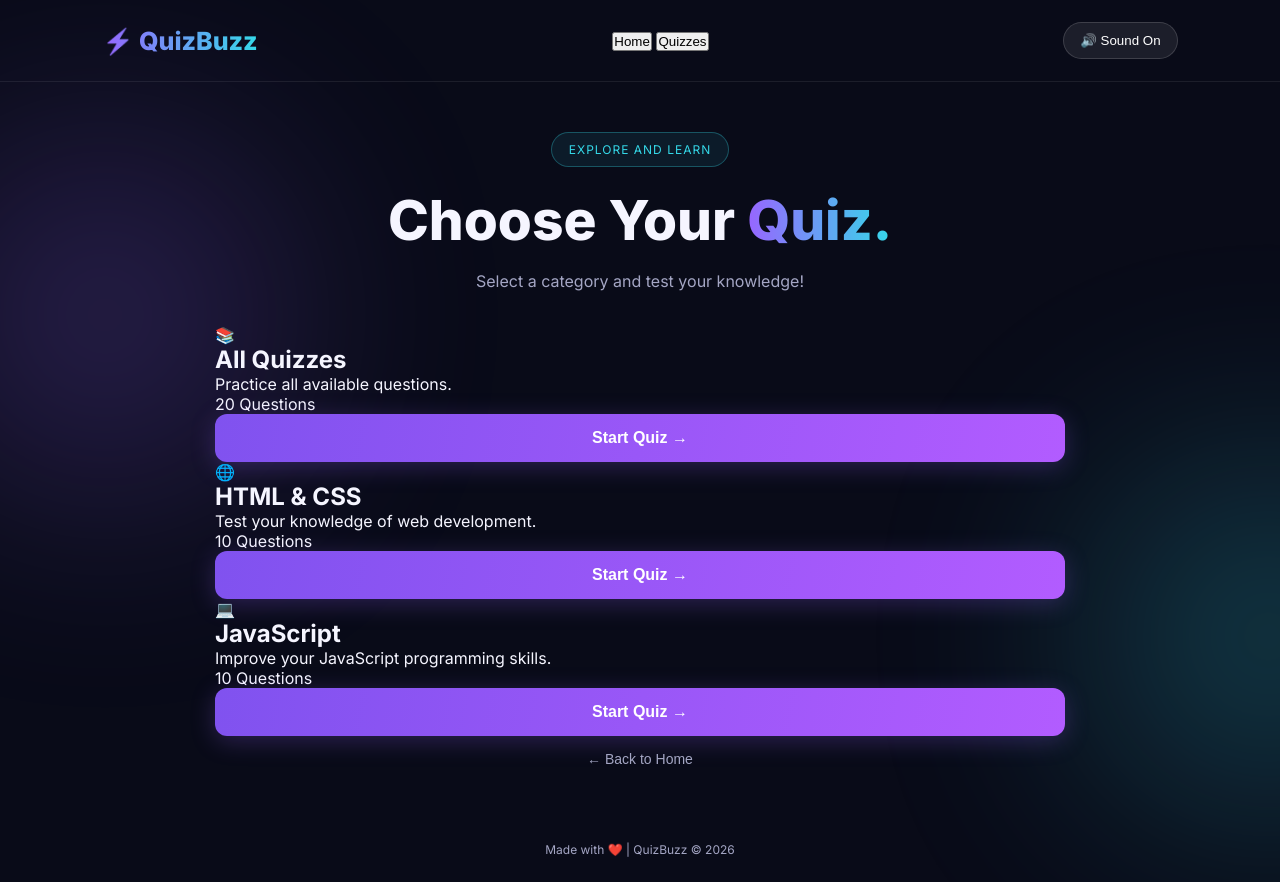
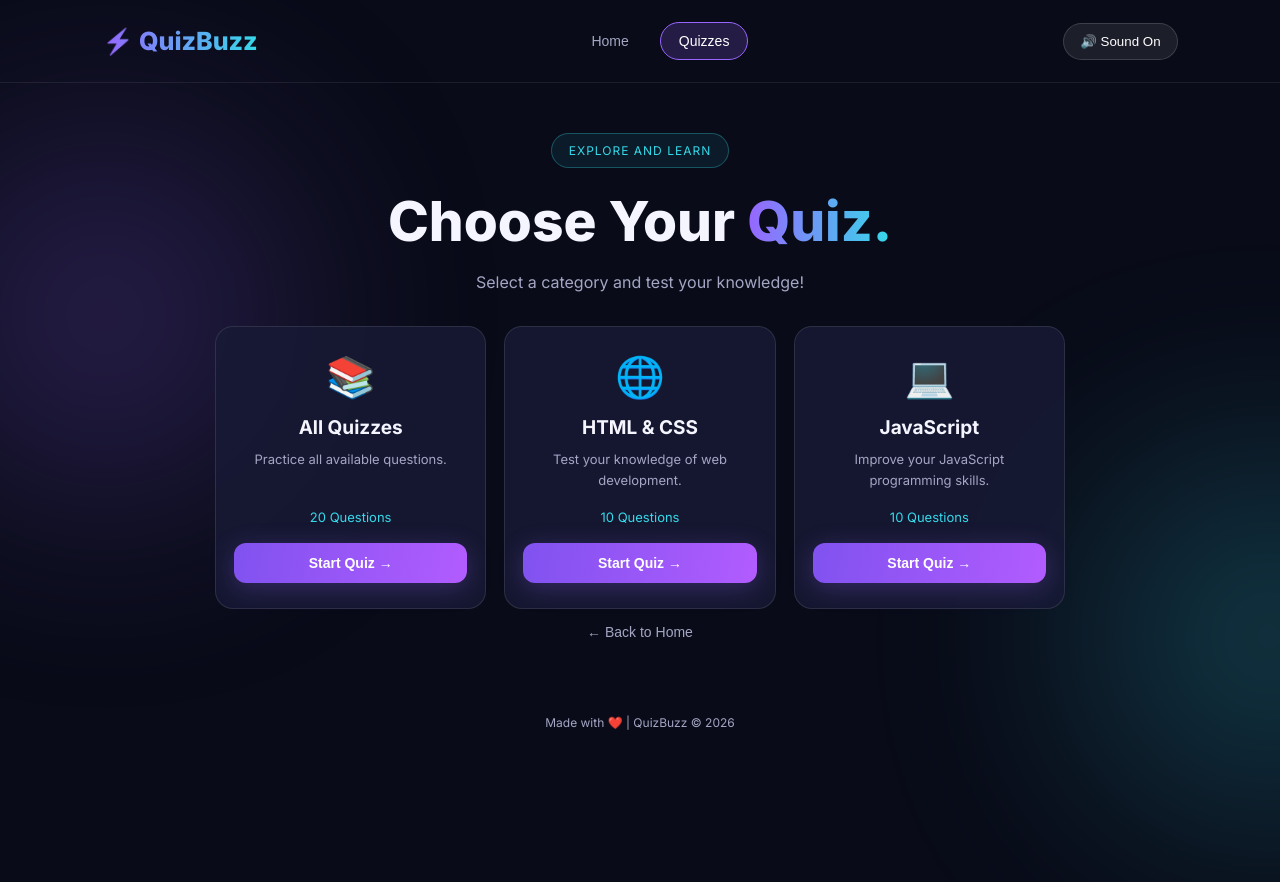
Before and after one commit to ideacatalyst777/QuizBuzz, a plain HTML site: page index.html in a window 1280 px wide. Both pictures are taken after a click on the button "Quizzes". After the commit the page ends 800 px from the top, so only its background shows below. Drawn offline with Linux system fonts and the light colour scheme.

Commit message:
Updated Css

```diff
--- a/style.css
+++ b/style.css
@@ -727,3 +727,109 @@ footer {
         max-width: 700px;
     }
 }
+
+
+.nav-menu {
+    display: flex;
+    gap: 12px;
+    align-items: center;
+}
+
+.nav-btn {
+    padding: 10px 18px;
+    color: var(--muted);
+    background: transparent;
+    border: 1px solid transparent;
+    border-radius: 20px;
+    cursor: pointer;
+    font-size: 14px;
+    transition: 0.3s;
+}
+
+.nav-btn:hover,
+.nav-btn.active {
+    color: white;
+    background: rgba(152, 101, 255, 0.2);
+    border-color: var(--purple);
+}
+
+/* QUIZ CATEGORY CARDS */
+
+.quiz-category-grid {
+    display: grid;
+    grid-template-columns: repeat(3, 1fr);
+    gap: 18px;
+    margin-top: 30px;
+}
+
+.quiz-category-card {
+    background: var(--card);
+    border: 1px solid rgba(255,255,255,0.1);
+    border-radius: 18px;
+    padding: 25px 18px;
+    text-align: center;
+    transition: 0.3s;
+}
+
+.quiz-category-card:hover {
+    transform: translateY(-7px);
+    border-color: var(--purple);
+}
+
+.category-icon {
+    font-size: 40px;
+    margin-bottom: 15px;
+}
+
+.quiz-category-card h2 {
+    font-size: 19px;
+    margin-bottom: 10px;
+}
+
+.quiz-category-card p {
+    color: var(--muted);
+    font-size: 13px;
+    line-height: 1.6;
+    min-height: 42px;
+}
+
+.question-count {
+    display: block;
+    color: var(--cyan);
+    font-size: 13px;
+    margin: 18px 0;
+}
+
+.category-start-btn {
+    font-size: 14px;
+    padding: 12px 8px;
+}
+
+@media (max-width: 600px) {
+
+    .header {
+        flex-wrap: wrap;
+        gap: 15px;
+    }
+
+    .nav-menu {
+        order: 3;
+        width: 100%;
+        justify-content: center;
+    }
+
+    .quiz-category-grid {
+        grid-template-columns: 1fr;
+    }
+
+    .quiz-category-card {
+        padding: 22px;
+    }
+}
+
+@media (min-width: 601px) and (max-width: 900px) {
+
+    .quiz-category-grid {
+        grid-template-columns: repeat(2, 1fr);
+    }
+}
```
